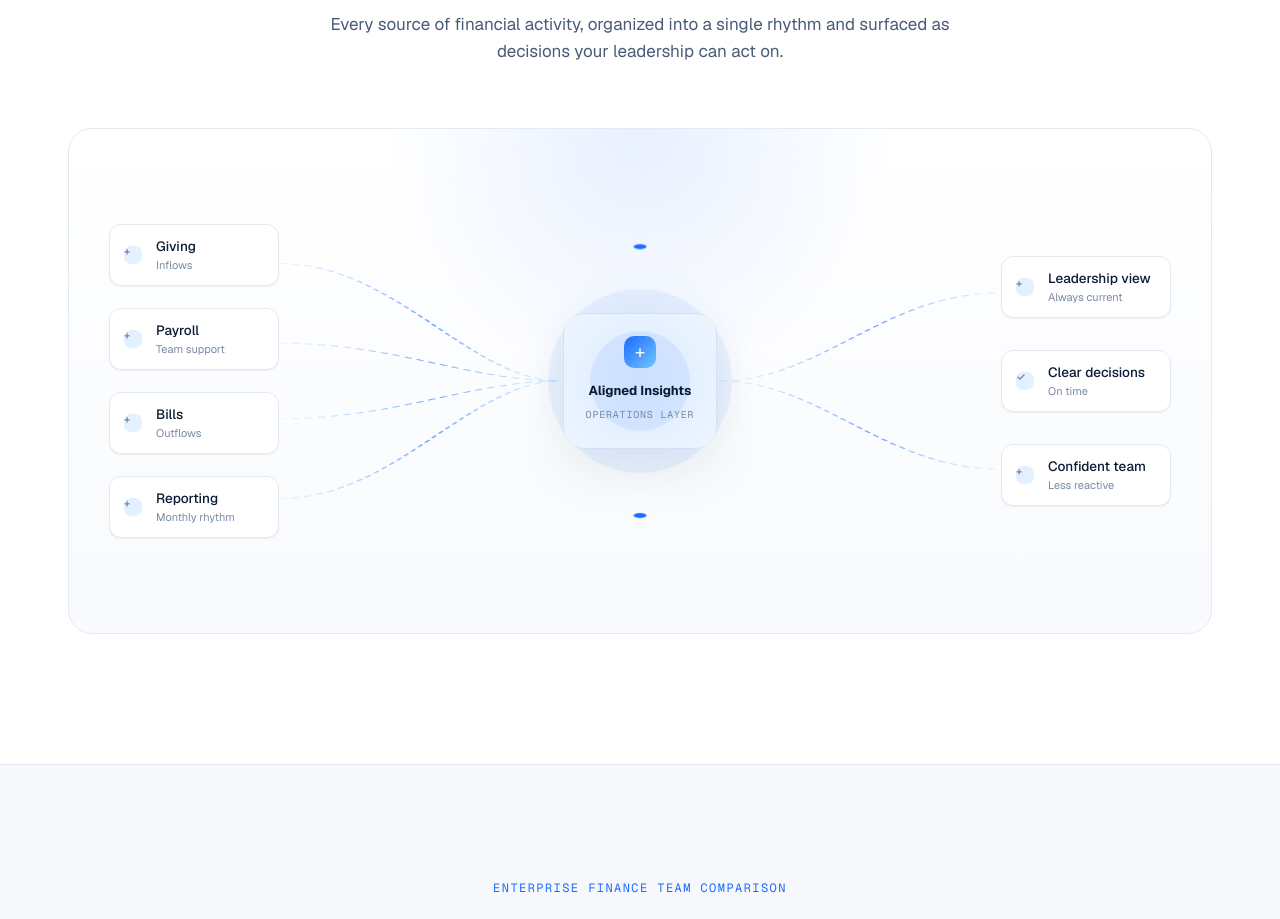
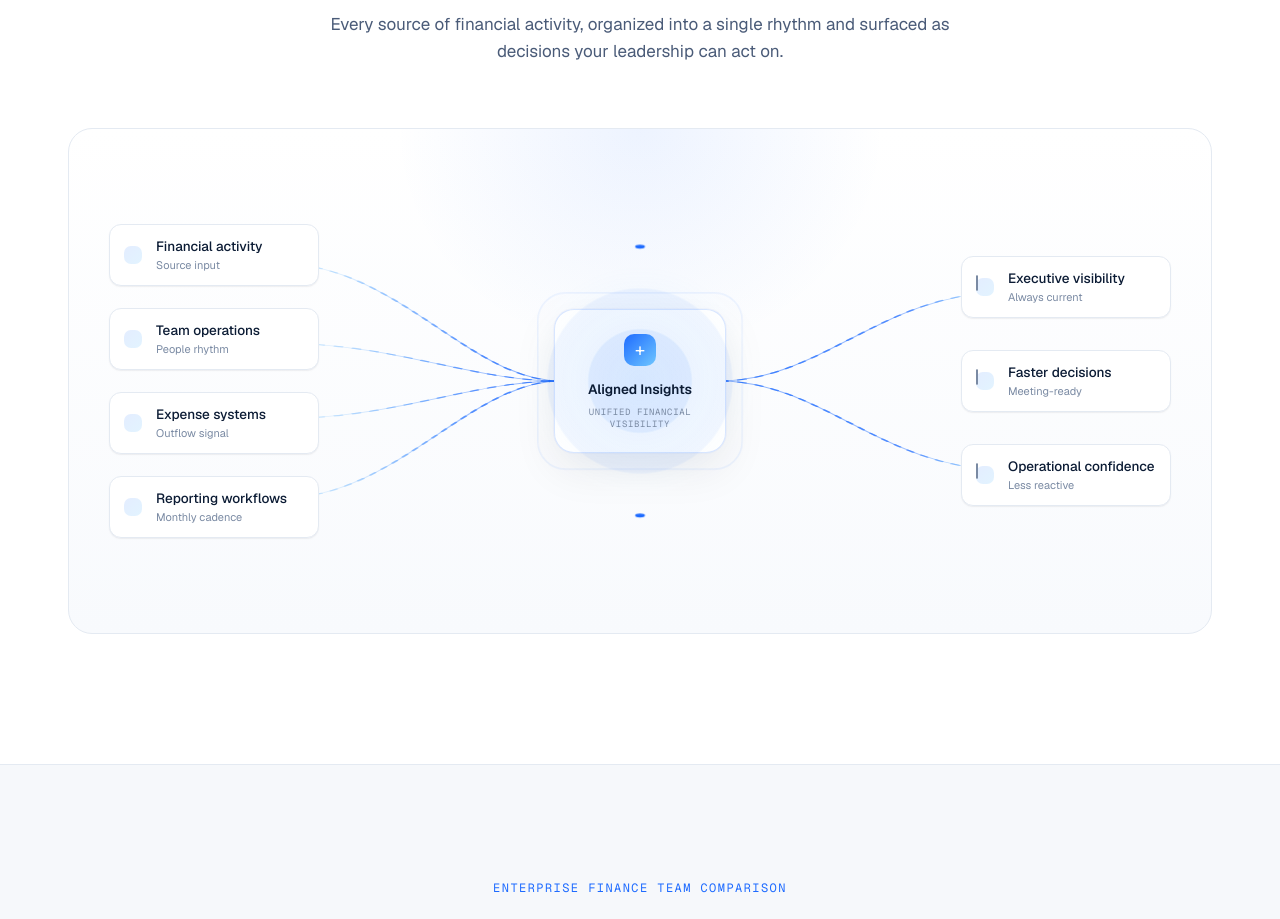
Before and after one commit to rfox0629/alignedinsights-website, a Next.js app: page / in a window 1280 px wide. Shown: the part 3160-4079 px from the top of the page. Built offline with nearby package versions, Linux system fonts and the light colour scheme.

Commit message:
Improve homepage systems flow graphic

```diff
--- a/src/app/globals.css
+++ b/src/app/globals.css
@@ -467,10 +467,10 @@ h2 {
   position: absolute;
   top: 0;
   left: 50%;
-  width: 600px;
-  height: 300px;
+  width: 560px;
+  height: 260px;
   content: "";
-  background: radial-gradient(ellipse at top, rgba(30, 107, 255, 0.1), transparent 60%);
+  background: radial-gradient(ellipse at top, rgba(30, 107, 255, 0.08), transparent 62%);
   pointer-events: none;
   transform: translateX(-50%);
 }
@@ -479,17 +479,21 @@ h2 {
   position: relative;
   display: grid;
   min-height: 420px;
-  grid-template-columns: 190px 1fr 190px;
+  grid-template-columns: 230px 1fr 230px;
   gap: 0;
   align-items: center;
   isolation: isolate;
+}
+
+.flow-layout::before {
+  display: none;
 }
 
 .flow-column {
   position: relative;
   z-index: 2;
   display: grid;
-  width: 170px;
+  width: 210px;
   gap: 22px;
 }
 
@@ -545,6 +549,21 @@ h2 {
   line-height: 1;
 }
 
+.flow-mini-icon::before {
+  width: 5px;
+  height: 5px;
+  border-radius: 999px;
+  background: currentColor;
+  content: "";
+}
+
+.flow-mini-icon-outcome::before {
+  width: 8px;
+  height: 8px;
+  border: 1.5px solid currentColor;
+  background: transparent;
+}
+
 .flow-copy {
   display: block;
   min-width: 0;
@@ -568,23 +587,34 @@ h2 {
 .flow-hub {
   position: relative;
   z-index: 2;
-  width: 154px;
+  width: 172px;
   justify-self: center;
-  padding: 22px 16px;
-  border-radius: 22px;
+  padding: 24px 16px 22px;
+  border-color: rgba(30, 107, 255, 0.16);
+  border-radius: 20px;
   text-align: center;
-  box-shadow: 0 18px 60px rgba(11, 27, 52, 0.08);
+  box-shadow: 0 16px 44px rgba(11, 27, 52, 0.08), 0 0 0 1px rgba(30, 107, 255, 0.03);
 }
 
 .flow-hub::before {
   position: absolute;
-  inset: -52px;
+  inset: -42px;
   z-index: -1;
   border-radius: 999px;
   background:
-    radial-gradient(circle, rgba(30, 107, 255, 0.16) 0 28%, rgba(30, 107, 255, 0.07) 29% 52%, transparent 53%),
-    radial-gradient(circle, rgba(110, 198, 255, 0.13), transparent 68%);
+    radial-gradient(circle, rgba(30, 107, 255, 0.13) 0 30%, rgba(30, 107, 255, 0.055) 31% 54%, transparent 55%),
+    radial-gradient(circle, rgba(110, 198, 255, 0.1), transparent 68%);
   content: "";
+}
+
+.flow-hub::after {
+  position: absolute;
+  inset: -17px;
+  z-index: -1;
+  border: 1px solid rgba(30, 107, 255, 0.16);
+  border-radius: 28px;
+  content: "";
+  animation: intelligencePulse 3.8s ease-in-out infinite;
 }
 
 .flow-hub-icon {
@@ -601,14 +631,21 @@ h2 {
 
 .flow-hub strong {
   display: block;
-  font-size: 13px;
+  color: var(--ink);
+  font-size: 13.5px;
+  font-weight: 600;
 }
 
 .flow-hub span {
+  display: block;
+  max-width: 118px;
+  margin: 6px auto 0;
   color: var(--ink-4);
   font-family: var(--font-geist-mono), ui-monospace, monospace;
-  font-size: 10px;
-  letter-spacing: 0.08em;
+  font-size: 9px;
+  line-height: 1.35;
+  letter-spacing: 0.07em;
+  text-transform: uppercase;
 }
 
 .dash-wrap {
@@ -1114,7 +1151,36 @@ footer {
 
 @keyframes dashFlow {
   to {
-    stroke-dashoffset: -40;
+    stroke-dashoffset: -12;
+  }
+}
+
+@keyframes particleFade {
+  0%,
+  12% {
+    opacity: 0;
+  }
+
+  28%,
+  72% {
+    opacity: 1;
+  }
+
+  100% {
+    opacity: 0;
+  }
+}
+
+@keyframes intelligencePulse {
+  0%,
+  100% {
+    opacity: 0.58;
+    transform: scale(1);
+  }
+
+  50% {
+    opacity: 0.92;
+    transform: scale(1.025);
   }
 }
 
@@ -1166,9 +1232,30 @@ footer {
   animation: fadeUp 1s ease 0.45s both;
 }
 
+.flow-path-base {
+  opacity: 0.62;
+  stroke-width: 0.18;
+}
+
 .flow-path {
-  stroke-dasharray: 0.55 0.7;
-  animation: dashFlow 1.6s linear infinite;
+  opacity: 0.9;
+  stroke-dasharray: 0.72 1.05;
+  stroke-width: 0.28;
+  animation: dashFlow 2.2s linear infinite;
+}
+
+.flow-path-primary {
+  opacity: 1;
+  stroke-width: 0.34;
+}
+
+.flow-particles {
+  fill: #1e6bff;
+  filter: drop-shadow(0 0 3px rgba(30, 107, 255, 0.55));
+}
+
+.flow-particles circle {
+  animation: particleFade 4.2s ease-in-out infinite;
 }
 
 .flow-node-pulse {
@@ -1205,6 +1292,19 @@ footer {
     grid-template-columns: 1fr;
     min-height: auto;
     gap: 18px;
+  }
+
+  .flow-layout::before {
+    position: absolute;
+    top: 20px;
+    bottom: 20px;
+    left: 50%;
+    z-index: 1;
+    display: block;
+    width: 1px;
+    content: "";
+    background: linear-gradient(180deg, transparent, rgba(30, 107, 255, 0.2), rgba(30, 107, 255, 0.32), rgba(30, 107, 255, 0.2), transparent);
+    transform: translateX(-50%);
   }
 
   .flow-lines {
--- a/src/app/page.tsx
+++ b/src/app/page.tsx
@@ -38,16 +38,16 @@ const visibility = [
 ];
 
 const flowSources = [
-  ["Giving", "Inflows"],
-  ["Payroll", "Team support"],
-  ["Bills", "Outflows"],
-  ["Reporting", "Monthly rhythm"],
+  ["Financial activity", "Source input"],
+  ["Team operations", "People rhythm"],
+  ["Expense systems", "Outflow signal"],
+  ["Reporting workflows", "Monthly cadence"],
 ];
 
 const flowOutcomes = [
-  ["Leadership view", "Always current"],
-  ["Clear decisions", "On time"],
-  ["Confident team", "Less reactive"],
+  ["Executive visibility", "Always current"],
+  ["Faster decisions", "Meeting-ready"],
+  ["Operational confidence", "Less reactive"],
 ];
 
 const stack = [
@@ -348,28 +348,49 @@ export default function Home() {
               <div className="flow-layout">
                 <svg aria-hidden="true" className="flow-lines" preserveAspectRatio="none" viewBox="0 0 100 100">
                   <defs>
-                    <linearGradient id="flowLineGradient" x1="0" x2="1" y1="0" y2="0">
-                      <stop offset="0" stopColor="#6ec6ff" stopOpacity="0.15" />
-                      <stop offset="0.55" stopColor="#1e6bff" stopOpacity="0.58" />
-                      <stop offset="1" stopColor="#6ec6ff" stopOpacity="0.18" />
+                    <linearGradient id="flowInputGradient" x1="0" x2="1" y1="0" y2="0">
+                      <stop offset="0" stopColor="#6ec6ff" stopOpacity="0.16" />
+                      <stop offset="0.72" stopColor="#1e6bff" stopOpacity="0.7" />
+                      <stop offset="1" stopColor="#1e6bff" stopOpacity="0.84" />
+                    </linearGradient>
+                    <linearGradient id="flowOutcomeGradient" x1="0" x2="1" y1="0" y2="0">
+                      <stop offset="0" stopColor="#1e6bff" stopOpacity="0.82" />
+                      <stop offset="0.68" stopColor="#1e6bff" stopOpacity="0.68" />
+                      <stop offset="1" stopColor="#6ec6ff" stopOpacity="0.42" />
                     </linearGradient>
                   </defs>
-                  <g fill="none" stroke="url(#flowLineGradient)" strokeLinecap="round" strokeWidth="0.24">
-                    <path className="flow-path" d="M16 22 C27 22 34 50 42.5 50" />
-                    <path className="flow-path" d="M16 41 C27 41 34 50 42.5 50" />
-                    <path className="flow-path" d="M16 59 C27 59 34 50 42.5 50" />
-                    <path className="flow-path" d="M16 78 C27 78 34 50 42.5 50" />
-                    <path className="flow-path" d="M57.5 50 C67 50 73 29 84 29" />
-                    <path className="flow-path" d="M57.5 50 C67 50 73 50 84 50" />
-                    <path className="flow-path" d="M57.5 50 C67 50 73 71 84 71" />
+                  <g fill="none" strokeLinecap="round">
+                    <path className="flow-path-base" d="M16 22 C27 22 34 50 42.5 50" stroke="url(#flowInputGradient)" />
+                    <path className="flow-path-base" d="M16 41 C27 41 34 50 42.5 50" stroke="url(#flowInputGradient)" />
+                    <path className="flow-path-base" d="M16 59 C27 59 34 50 42.5 50" stroke="url(#flowInputGradient)" />
+                    <path className="flow-path-base" d="M16 78 C27 78 34 50 42.5 50" stroke="url(#flowInputGradient)" />
+                    <path className="flow-path-base" d="M57.5 50 C67 50 73 29 84 29" stroke="url(#flowOutcomeGradient)" />
+                    <path className="flow-path-base flow-path-primary" d="M57.5 50 C67 50 73 50 84 50" stroke="url(#flowOutcomeGradient)" />
+                    <path className="flow-path-base" d="M57.5 50 C67 50 73 71 84 71" stroke="url(#flowOutcomeGradient)" />
+                    <path className="flow-path" d="M16 22 C27 22 34 50 42.5 50" stroke="url(#flowInputGradient)" />
+                    <path className="flow-path" d="M16 41 C27 41 34 50 42.5 50" stroke="url(#flowInputGradient)" />
+                    <path className="flow-path" d="M16 59 C27 59 34 50 42.5 50" stroke="url(#flowInputGradient)" />
+                    <path className="flow-path" d="M16 78 C27 78 34 50 42.5 50" stroke="url(#flowInputGradient)" />
+                    <path className="flow-path" d="M57.5 50 C67 50 73 29 84 29" stroke="url(#flowOutcomeGradient)" />
+                    <path className="flow-path flow-path-primary" d="M57.5 50 C67 50 73 50 84 50" stroke="url(#flowOutcomeGradient)" />
+                    <path className="flow-path" d="M57.5 50 C67 50 73 71 84 71" stroke="url(#flowOutcomeGradient)" />
                   </g>
-                  <circle className="flow-node-pulse" cx="50" cy="18" fill="#1e6bff" r="0.6" />
-                  <circle className="flow-node-pulse" cx="50" cy="82" fill="#1e6bff" r="0.6" />
+                  <g className="flow-particles">
+                    <circle cx="35.5" cy="43" r="0.42" />
+                    <circle cx="39.6" cy="48.8" r="0.44" />
+                    <circle cx="42.3" cy="50" r="0.46" />
+                    <circle cx="57.8" cy="50" r="0.46" />
+                    <circle cx="64.8" cy="50" r="0.44" />
+                    <circle cx="72.5" cy="34" r="0.4" />
+                    <circle cx="72.5" cy="66" r="0.4" />
+                  </g>
+                  <circle className="flow-node-pulse" cx="50" cy="18" fill="#1e6bff" r="0.46" />
+                  <circle className="flow-node-pulse" cx="50" cy="82" fill="#1e6bff" r="0.46" />
                 </svg>
                 <div className="flow-column flow-column-left">
                   {flowSources.map(([item, caption]) => (
                     <div className="flow-node" key={item}>
-                      <span aria-hidden="true" className="flow-mini-icon">+</span>
+                      <span aria-hidden="true" className="flow-mini-icon" />
                       <span className="flow-copy">
                         <strong>{item}</strong>
                         <span>{caption}</span>
@@ -380,12 +401,12 @@ export default function Home() {
                 <div className="flow-hub">
                   <div className="flow-hub-icon">+</div>
                   <strong>Aligned Insights</strong>
-                  <span>OPERATIONS LAYER</span>
+                  <span>Unified Financial Visibility</span>
                 </div>
                 <div className="flow-column flow-column-right">
-                  {flowOutcomes.map(([item, caption], index) => (
+                  {flowOutcomes.map(([item, caption]) => (
                     <div className="flow-outcome" key={item}>
-                      <span aria-hidden="true" className="flow-mini-icon">{index === 1 ? "✓" : "+"}</span>
+                      <span aria-hidden="true" className="flow-mini-icon flow-mini-icon-outcome" />
                       <span className="flow-copy">
                         <strong>{item}</strong>
                         <span>{caption}</span>
```
